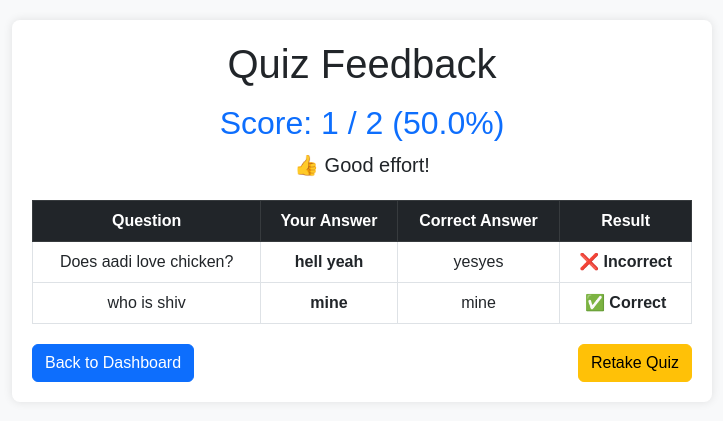
After one commit to aaditeeiche/quiz-master-isl, a Flask app: page /quiz_feedback/1 in a window 1280 px wide. The commit adds this page. Shown: the top 421 px of the page, without its empty margins (278-1001 px from the left). Run offline with Flask 3, Linux system fonts and the light colour scheme; a user stored in the database is signed in; some libraries are stand-ins or nearby versions.

Commit message:
Developed User dashboard with quiz attempt functionality and timer

```diff
--- a/app.py
+++ b/app.py
@@ -1,7 +1,7 @@
 from flask import Flask, flash, render_template, request, session, redirect, url_for
 from werkzeug.security import generate_password_hash
 from controllers.auth import auth_bp
-from models.models import Chapter, Question, Quiz, Subject, User, db, Admin  # Import models from models.py
+from models.models import Chapter, Question, Quiz, QuizScore, Subject, User, db, Admin, UserResponse  # Import models from models.py
 from datetime import date, datetime
 
 
@@ -9,7 +9,7 @@ from datetime import date, datetime
 app = Flask(__name__)
 
 # SQLite Database Configuration
-app.config['SQLALCHEMY_DATABASE_URI'] = 'sqlite:///quiz_master.db'
+app.config['SQLALCHEMY_DATABASE_URI'] = 'sqlite:///quiz_master.db?check_same_thread=False'
 app.config['SQLALCHEMY_TRACK_MODIFICATIONS'] = False
 app.config['SECRET_KEY'] = 'your_secret_key'  # Required for session management
 
@@ -123,9 +123,13 @@ def admin_dashboard():
             quiz_id = request.form.get('id')
             quiz = Quiz.query.get(quiz_id)
             if quiz:
-                quiz.date_of_quiz = request.form.get('date_of_quiz')
+                # quiz.date_of_quiz = request.form.get('date_of_quiz')
+                date_of_quiz_str = request.form.get('date_of_quiz')  # String from form
                 quiz.time_duration = request.form.get('time_duration')
                 quiz.remarks = request.form.get('remarks')
+                # Convert string to Python date object
+                date_of_quiz = datetime.strptime(date_of_quiz_str, '%Y-%m-%d').date()
+
                 db.session.commit()
                 flash('Quiz updated successfully!', 'success')
 
@@ -145,9 +149,9 @@ def admin_dashboard():
             option_b = request.form.get('option_b')
             option_c = request.form.get('option_c')
             option_d = request.form.get('option_d')
-            correct_answer = request.form.get('correct_answer')
+            correct_option = request.form.get('correct_option')
 
-            new_question = Question(quiz_id=quiz_id, question_statement=question_statement, optionA=option_a, optionB=option_b, optionC=option_c, optionD=option_d, correct_option=correct_answer)
+            new_question = Question(quiz_id=quiz_id, question_statement=question_statement, optionA=option_a, optionB=option_b, optionC=option_c, optionD=option_d, correct_option=correct_option)
 
             db.session.add(new_question)
             db.session.commit()
@@ -157,58 +161,26 @@ def admin_dashboard():
 
     return render_template('admin_dashboard.html', users=users, subjects=subjects, chapters=chapters, quizzes=quizzes)
 
-# User Dashboard Route
 @app.route('/user_dashboard')
 def user_dashboard():
     if 'user_id' not in session:
-        return redirect(url_for('auth.user_login'))
-    return render_template('user_dashboard.html')
+        return redirect(url_for('login'))  # Redirect if user is not logged in
+
+    user = User.query.get(session['user_id'])  # Fetch the logged-in user
+    if not user:
+        return redirect(url_for('login'))  # Safety check: user must exist
+
+    subjects = Subject.query.all()  # Get all subjects
+    quizzes = Quiz.query.all()  # Get all quizzes
+
+    return render_template('user_dashboard.html', user=user, subjects=subjects, quizzes=quizzes)
 
 
-# # Route for Managing Questions
-# @app.route('/manage_questions', methods=['GET', 'POST'])
-# def manage_questions():
-#     quizzes = Quiz.query.all()
-#     questions = Question.query.all()
-
-#     if request.method == 'POST':
-#         action = request.form.get('action')
-
-#         if action == 'create_question':
-#             quiz_id = request.form.get('quiz_id')
-#             question_statement = request.form.get('question_statement')
-#             option_a = request.form.get('option_a')
-#             option_b = request.form.get('option_b')
-#             option_c = request.form.get('option_c')
-#             option_d = request.form.get('option_d')
-#             correct_answer = request.form.get('correct_answer')
-
-#             new_question = Question(
-#                 quiz_id=quiz_id,
-#                 question_statement=question_statement,
-#                 option_a=option_a,
-#                 option_b=option_b,
-#                 option_c=option_c,
-#                 option_d=option_d,
-#                 correct_answer=correct_answer
-#             )
-#             db.session.add(new_question)
-#             db.session.commit()
-#             flash('Question added successfully!', 'success')
-#             return redirect(url_for('manage_questions'))
-
-#         elif action == 'delete_question':
-#             question_id = request.form.get('id')
-#             question = Question.query.get(question_id)
-#             if question:
-#                 db.session.delete(question)
-#                 db.session.commit()
-#                 flash('Question deleted successfully!', 'success')
-#             else:
-#                 flash('Question not found!', 'danger')
-#             return redirect(url_for('manage_questions'))
 @app.route('/manage_questions', methods=['GET', 'POST'])
 def manage_questions():
+    if 'admin_logged_in' not in session:
+        return redirect(url_for('auth.admin_login'))
+
     if request.method == 'POST':
         action = request.form.get('action')
 
@@ -219,7 +191,7 @@ def manage_questions():
             optionB = request.form.get('optionB')
             optionC = request.form.get('optionC')
             optionD = request.form.get('optionD')
-            correct_option = request.form.get('correct_answer')
+            correct_option = request.form.get('correct_option')
 
             new_question = Question(
                 quiz_id=quiz_id,
@@ -258,13 +230,239 @@ def edit_question(question_id):
         question.optionB = request.form.get('optionB')
         question.optionC = request.form.get('optionC')
         question.optionD = request.form.get('optionD')
-        question.correct_option = request.form.get('correct_answer')
+        question.correct_option = request.form.get('correct_option')
 
         db.session.commit()
         flash('Question updated successfully!', 'info')
         return redirect(url_for('manage_questions'))  # Redirect after updating
 
     return render_template('edit_question.html', question=question)  # Return response in GET method
+
+@app.route('/attempt_quiz/<int:quiz_id>', methods=['GET', 'POST'])
+def attempt_quiz(quiz_id):
+    quiz = Quiz.query.get_or_404(quiz_id)
+    questions = Question.query.filter_by(quiz_id=quiz.id).all()
+    user_id = session.get('user_id')  # Ensure the user is logged in
+    correct_count = 0
+
+    if request.method == 'POST':
+        user_id = session.get('user_id')
+        if not user_id:
+            flash('You need to log in to attempt the quiz.', 'error')
+            return redirect(url_for('login'))
+
+        feedback = []
+        for question in questions:
+            selected_answer = request.form.get(f'question_{question.id}', None)  # Default to None if unanswered
+            is_correct = selected_answer == question.correct_option
+
+            if is_correct:
+                correct_count += 1
+
+            feedback.append({
+                "question": question.question_statement,
+                "selected": selected_answer if selected_answer else "No Answer",
+                "correct": question.correct_option,
+                "is_correct": is_correct
+            })
+
+        user_answers = request.form  # Get all submitted answers
+        for question in questions:
+            selected_answer = user_answers.get(f'question_{question.id}', 'X')  # Use 'X' for unanswered
+
+             # Store response in database
+            user_response = UserResponse(
+                user_id=user_id,
+                question_id=question.id,
+                selected_answer=selected_answer,  # Store 'X' if unanswered
+                quiz_id=quiz_id
+            )
+            db.session.add(user_response)
+
+        db.session.commit()
+        flash('Quiz submitted successfully!', 'success')
+        return render_template('quiz_feedback.html', quiz=quiz, feedback=feedback, correct_count=correct_count, total=len(questions))
+
+    return render_template('attempt_quiz.html', quiz=quiz, questions=questions)
+
+# @app.route('/quiz_feedback/<int:quiz_id>/<int:score>')
+# def quiz_feedback(quiz_id, score):
+#     quiz = Quiz.query.get(quiz_id)
+#     if not quiz:
+#         flash("Quiz not found!", "danger")
+#         return redirect(url_for("user_dashboard"))
+
+#     total_questions = Question.query.filter_by(quiz_id=quiz_id).count()
+#     percentage = (score / total_questions) * 100 if total_questions else 0
+
+#     feedback = "Great job!" if percentage >= 80 else "Good effort! Keep practicing!"
+
+#     return render_template("quiz_feedback.html", quiz=quiz, quiz_id=quiz.id, score=score, total_questions=total_questions, percentage=percentage, feedback=feedback)
+
+@app.route('/quiz_feedback/<int:quiz_id>')
+def quiz_feedback(quiz_id):
+    if 'user_id' not in session:
+        flash("Please log in to view quiz feedback.", "error")
+        return redirect(url_for('login'))
+
+    user_id = session['user_id']
+
+    # Fetch the quiz
+    quiz = Quiz.query.get_or_404(quiz_id)
+
+    # Fetch all questions related to this quiz
+    questions = Question.query.filter_by(quiz_id=quiz_id).all()
+
+    if not questions:
+        flash("No questions found for this quiz.", "error")
+        return redirect(url_for('dashboard'))
+
+    # Fetch user's responses
+    responses = UserResponse.query.filter_by(user_id=user_id, quiz_id=quiz_id).all()
+
+    # Debugging logs
+    print(f"Quiz ID: {quiz_id}")
+    print(f"Questions found: {len(questions)}")
+    print(f"User Responses found: {len(responses)}")
+
+    # Convert responses into a dictionary for quick lookup
+    response_dict = {resp.question_id: resp for resp in responses}
+
+    feedback = []
+    correct_count = 0
+
+    # Mapping function to get option value from its key (A/B/C/D)
+    def get_option_value(question, option_key):
+        return getattr(question, f'option{option_key}', "Invalid Option")
+
+    for question in questions:
+        user_response = response_dict.get(question.id)
+        selected_option_key = user_response.selected_answer if user_response else "No Answer"
+        correct_option_key = question.correct_option  # Assuming it's stored as 'A', 'B', 'C', or 'D'
+
+        selected_answer = get_option_value(question, selected_option_key) if user_response else "No Answer"
+        correct_answer = get_option_value(question, correct_option_key)
+
+        is_correct = user_response.is_correct if user_response else False
+
+        if is_correct:
+            correct_count += 1
+
+        feedback.append({
+            "question": question.question_statement,
+            "selected": selected_answer,
+            "correct": correct_answer,
+            "is_correct": is_correct
+        })
+
+    total_questions = len(questions)
+    percentage = (correct_count / total_questions) * 100 if total_questions > 0 else 0
+
+    return render_template(
+        "quiz_feedback.html",
+        quiz_id=quiz_id,
+        feedback=feedback,
+        correct_count=correct_count,
+        total=total_questions,
+        percentage=round(percentage, 2)
+    )
+
+# @app.route('/submit_quiz', methods=['POST'])
+# def submit_quiz():
+
+#     user_id = session.get('user_id')
+#     quiz_id = request.form.get('quiz_id')
+#     print(f"Received quiz_id: {quiz_id}")  # Debugging statement
+
+#     if not quiz_id:
+#         return "Quiz ID is missing", 400
+
+#     quiz = Quiz.query.get(quiz_id)
+#     if not quiz:
+#         return "Quiz not found", 404
+#     total_questions = Question.query.filter_by(quiz_id=quiz_id).count()
+
+    # score = 0
+    # for question in quiz.questions:
+    #     user_answer = request.form.get(f'question_{question.id}')
+    #     if user_answer and user_answer == question.correct_option:
+    #         score += 1
+
+    # quiz_score = QuizScore(user_id=user_id, quiz_id=quiz_id, score=score, total_questions=total_questions)
+    # db.session.add(quiz_score)
+#     db.session.commit()
+
+#     flash('Quiz submitted successfully! Your score has been recorded.', 'success')
+#     return redirect(url_for('quiz_feedback', quiz_id=quiz_id, score=score))
+
+@app.route('/submit_quiz', methods=['POST'])
+def submit_quiz():
+    # Check if a user is logged in
+    if 'user_id' not in session:
+        flash("Please log in to submit the quiz.", "error")
+        return redirect(url_for('login'))
+
+    user_id = session['user_id']  # Get user ID from session
+    quiz_id = request.form.get('quiz_id')
+
+    if not quiz_id:
+        flash("Quiz ID missing!", "error")
+        return redirect(url_for('dashboard'))
+
+    quiz = Quiz.query.get(quiz_id)
+    if not quiz:
+        flash("Quiz not found!", "error")
+        return redirect(url_for('dashboard'))
+
+    # Retrieve submitted answers
+    user_answers = request.form.to_dict()
+    questions = Question.query.filter_by(quiz_id=quiz_id).all()
+    total_questions = len(questions)
+
+    # Clear previous responses and scores if re-attempts are allowed
+    UserResponse.query.filter_by(user_id=user_id, quiz_id=quiz_id).delete()
+    QuizScore.query.filter_by(user_id=user_id, quiz_id=quiz_id).delete()
+    db.session.commit()
+
+    score = 0  # Initialize score
+
+    for question in questions:
+        selected_answer = user_answers.get(f'question_{question.id}', 'X')  # Default 'X' for unanswered
+        is_correct = selected_answer == question.correct_option
+        if is_correct:
+            score += 1
+
+        # Add latest user response to the database
+        user_response = UserResponse(
+            user_id=user_id,
+            quiz_id=quiz_id,
+            question_id=question.id,
+            selected_answer=selected_answer,
+            is_correct=is_correct
+        )
+        db.session.add(user_response)
+
+    # Save quiz score
+    quiz_score = QuizScore(
+        user_id=user_id,
+        quiz_id=quiz_id,
+        score=score,
+        total_questions=total_questions,
+        timestamp=datetime.utcnow()
+    )
+    db.session.add(quiz_score)
+
+    try:
+        db.session.commit()
+        flash("Quiz submitted successfully!", "success")
+    except Exception as e:
+        db.session.rollback()
+        print("Error saving responses:", e)
+        flash("An error occurred while submitting the quiz.", "error")
+    finally:
+        db.session.close()
+
+    return redirect(url_for('quiz_feedback', quiz_id=quiz_id, score=score))
 
 # Index
 @app.route('/')
--- a/templates/edit_question.html
+++ b/templates/edit_question.html
@@ -16,7 +16,7 @@
     <input type="text" name="optionD" value="{{ question.optionD }}" required>
 
     <label>Correct Answer:</label>
-    <select name="correct_answer" required>
+    <select name="correct_option" required>
         <option value="A" {% if question.correct_option == 'A' %}selected{% endif %}>Option A</option>
         <option value="B" {% if question.correct_option == 'B' %}selected{% endif %}>Option B</option>
         <option value="C" {% if question.correct_option == 'C' %}selected{% endif %}>Option C</option>
--- a/templates/index.html
+++ b/templates/index.html
@@ -27,6 +27,7 @@
         <h1 class="mb-4">Welcome to Quiz Master</h1>
         <a href="{{ url_for('auth.admin_login') }}" class="btn btn-primary">Admin Login</a>
         <a href="{{ url_for('auth.user_login') }}" class="btn btn-success">User Login</a>
+
         <!-- <a href="{{ url_for('auth.register') }}" class="btn btn-info">Register</a> -->
     </div>
 </body>
--- a/templates/login.html
+++ b/templates/login.html
@@ -4,6 +4,7 @@
     <title>Login</title>
 </head>
 <body>
+    <a href="{{ url_for('home') }}">Back to homepage</a>
     <h2>{{ 'Admin' if role == 'admin' else 'User' }} Login</h2>
     <form method="post">
         <input type="text" name="username" placeholder="Enter Username" required><br>
--- a/templates/manage_questions.html
+++ b/templates/manage_questions.html
@@ -29,7 +29,7 @@
     <input type="text" name="optionD" required>
 
     <label>Correct Answer:</label>
-    <select name="correct_answer" required>
+    <select name="correct_option" required>
         <option value="">Select Correct Option</option>
         <option value="A">Option A</option>
         <option value="B">Option B</option>
--- /dev/null
+++ b/templates/quiz_feedback.html
@@ -0,0 +1,62 @@
+<!DOCTYPE html>
+<html lang="en">
+<head>
+    <meta charset="UTF-8">
+    <meta name="viewport" content="width=device-width, initial-scale=1.0">
+    <title>Quiz Feedback</title>
+    <link rel="stylesheet" href="https://cdnjs.cloudflare.com/ajax/libs/bootstrap/5.3.0/css/bootstrap.min.css">
+    <style>
+        body { font-family: Arial, sans-serif; background-color: #f8f9fa; padding: 20px; }
+        .container { max-width: 700px; margin: auto; background: white; padding: 20px; border-radius: 8px; box-shadow: 0 0 10px rgba(0, 0, 0, 0.1); }
+        .correct { color: green; font-weight: bold; }
+        .incorrect { color: red; font-weight: bold; }
+        .no-answer { color: orange; font-weight: bold; }
+        table { width: 100%; margin-top: 20px; }
+        th, td { padding: 10px; text-align: center; }
+        .btn-container { margin-top: 20px; display: flex; justify-content: space-between; }
+    </style>
+</head>
+<body>
+    <div class="container text-center">
+        <h1 class="mb-3">Quiz Feedback</h1>
+        <h2 class="text-primary">Score: {{ correct_count }} / {{ total }} ({{ percentage }}%)</h2>
+        <p class="lead">{% if percentage >= 80 %}🎉 Excellent!{% elif percentage >= 50 %}👍 Good effort!{% else %}📚 Keep practicing!{% endif %}</p>
+
+        <table class="table table-bordered">
+            <thead class="table-dark">
+                <tr>
+                    <th>Question</th>
+                    <th>Your Answer</th>
+                    <th>Correct Answer</th>
+                    <th>Result</th>
+                </tr>
+            </thead>
+            <tbody>
+                {% for item in feedback %}
+                <tr>
+                    <td>{{ item.question }}</td>
+                    <td class="{% if item.selected == 'No Answer' %}no-answer{% elif item.is_correct %}correct{% else %}incorrect{% endif %}">
+                        {{ item.selected if item.selected else "No Answer" }}
+                    </td>
+                    <td>{{ item.correct }}</td>
+                    <td class="{% if item.is_correct %}correct{% else %}incorrect{% endif %}">
+                        {% if item.is_correct %}
+                            ✅ Correct
+                        {% elif item.selected == "No Answer" %}
+                            ⚠️ No Answer
+                        {% else %}
+                            ❌ Incorrect
+                        {% endif %}
+                    </td>
+                </tr>
+                {% endfor %}
+            </tbody>
+        </table>
+
+        <div class="btn-container">
+            <a href="{{ url_for('user_dashboard') }}" class="btn btn-primary">Back to Dashboard</a>
+            <a href="{{ url_for('attempt_quiz', quiz_id=quiz_id) }}" class="btn btn-warning">Retake Quiz</a>
+        </div>
+    </div>
+</body>
+</html>
```
Also changed, not shown: models/models.py (+24 -11 lines), templates/admin_dashboard.html (+1 -31 lines), templates/attempt_quiz.html (added, +92 -0 lines), templates/user_dashboard.html (+18 -1 lines), instance/quiz_master.db.
